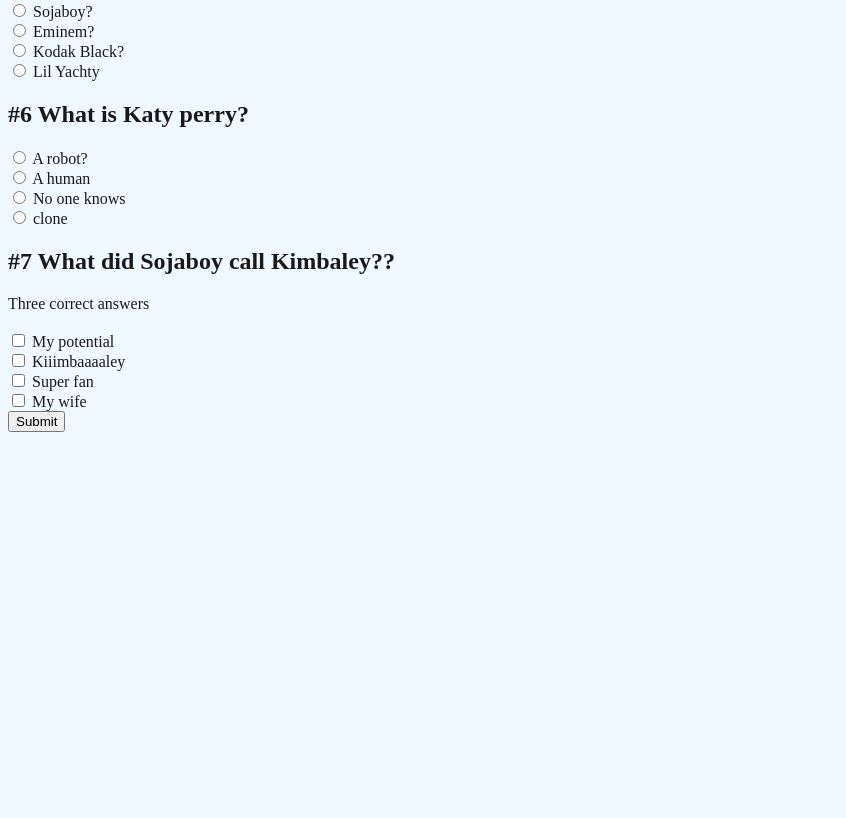
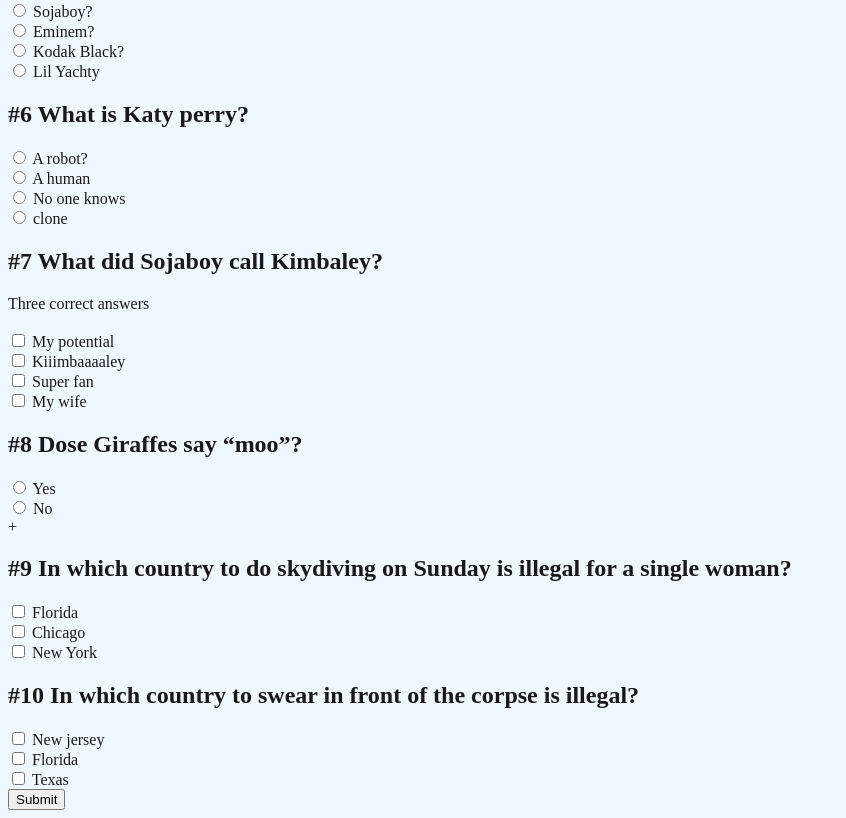
Before and after one commit to Fiaevanna/Ankademins-Qiuz-, a plain HTML site: page index.html in a window 1280 px wide. Shown: the part 716-1534 px from the top of the page, without its empty margins (0-846 px from the left). Before the commit the page ends 1156 px from the top, so only its background shows below. Drawn offline with Linux system fonts and the light colour scheme.

Commit message:
Added last questions

```diff
--- a/index.html
+++ b/index.html
@@ -152,7 +152,7 @@
 
 <!-- Question Seven -->
 <div class="question">
-    <h2>#7 What did Sojaboy call Kimbaley??</h2>
+    <h2>#7 What did Sojaboy call Kimbaley?</h2>
     <span>Three correct answers</span><br><br>
 <!-- Div for question option (every option gets it´s own div) -->
     <div class="option">
@@ -174,6 +174,66 @@
         <label for="questionSevenOptionWife">My wife</label>
     </div>
 </div>
+
+    <!-- Question Eight -->
+    <!-- div for a question -->
+    <div class="question">
+        <h2>#8 Dose Giraffes say “moo”?</h2>
+    <!-- Div for question option (every option gets it´s own div) -->
+        <div class="option">
+            <!-- Radio input should have same names but different id´s and value´s -->
+            <input type="radio" name="questionEightOption" value="true" id="questionEightOptionTrue">
+            <label for="questionEightOptionTrue">Yes</label>
+        </div>
+
+        <div class="option">
+            <input type="radio" name="questionOneOption" value="false" id="questionOneOptionFalse">
+            <label for="questionOneOptionFalse">No</label>
+        </div>+
+    </div>
+
+
+<!-- Question Nine -->
+<div class="question">
+    <h2>#9 In which country to do skydiving on Sunday is illegal for a single woman?</h2>
+<!-- Div for question option (every option gets it´s own div) -->
+    <div class="option">
+        <!-- Radio input should have same names but different id´s and value´s -->
+        <input type="checkbox" name="questionNineOption" value="florida" id="questionNineOptionFlorida">
+        <label for="questionNineOptionFlorida">Florida</label>
+    </div>
+
+    <div class="option">
+        <input type="checkbox" name="questionNineOption" value="cago" id="questionNineOptionChicago">
+        <label for="questionNineOptionChicago">Chicago</label>
+    </div>
+    <div class="option">
+        <input type="checkbox" name="questionNineOption" value="york" id="questionNineOptionYork">
+        <label for="questionNineOptionYork">New York</label>
+    </div>
+</div>
+
+
+<!-- Question Ten -->
+<div class="question">
+    <h2>#10 In which country to swear in front of the corpse is illegal?</h2>
+<!-- Div for question option (every option gets it´s own div) -->
+    <div class="option">
+        <!-- Radio input should have same names but different id´s and value´s -->
+        <input type="checkbox" name="questionTenOption" value="jersey" id="questionTenOptionJersey">
+        <label for="questionTenOptionJersey">New jersey</label>
+    </div>
+
+    <div class="option">
+        <input type="checkbox" name="questionTenOption" value="florida" id="questionTenOptionFlorida">
+        <label for="questionTenOptionFlorida">Florida</label>
+    </div>
+    <div class="option">
+        <input type="checkbox" name="questionTenOption" value="texas" id="questionTenOptionTexas">
+        <label for="questionTenOptionTexas">Texas</label>
+    </div>
+</div>
+
     <button id="submit">Submit</button>
 
 </div>
--- a/index.js
+++ b/index.js
@@ -22,10 +22,11 @@ function countScore() {
     { elementName: "questionFiveOption", correctAnswer: ["kodak"] },
     { elementName: "questionSixOption", correctAnswer: ["knows"] },
     { elementName: "questionSevenOption", correctAnswer: ["kim", "potential", "fan"] },
+    { elementName: "questionEightOption", correctAnswer: ["true"] },
+    { elementName: "questionNineOption", correctAnswer: ["florida"] },
+    { elementName: "questionTenOption", correctAnswer: ["texas"] },
 
   ];
-
-
 
 
   /* Här skapar jag en loop som loopar igenom mina questions ..... */
```
